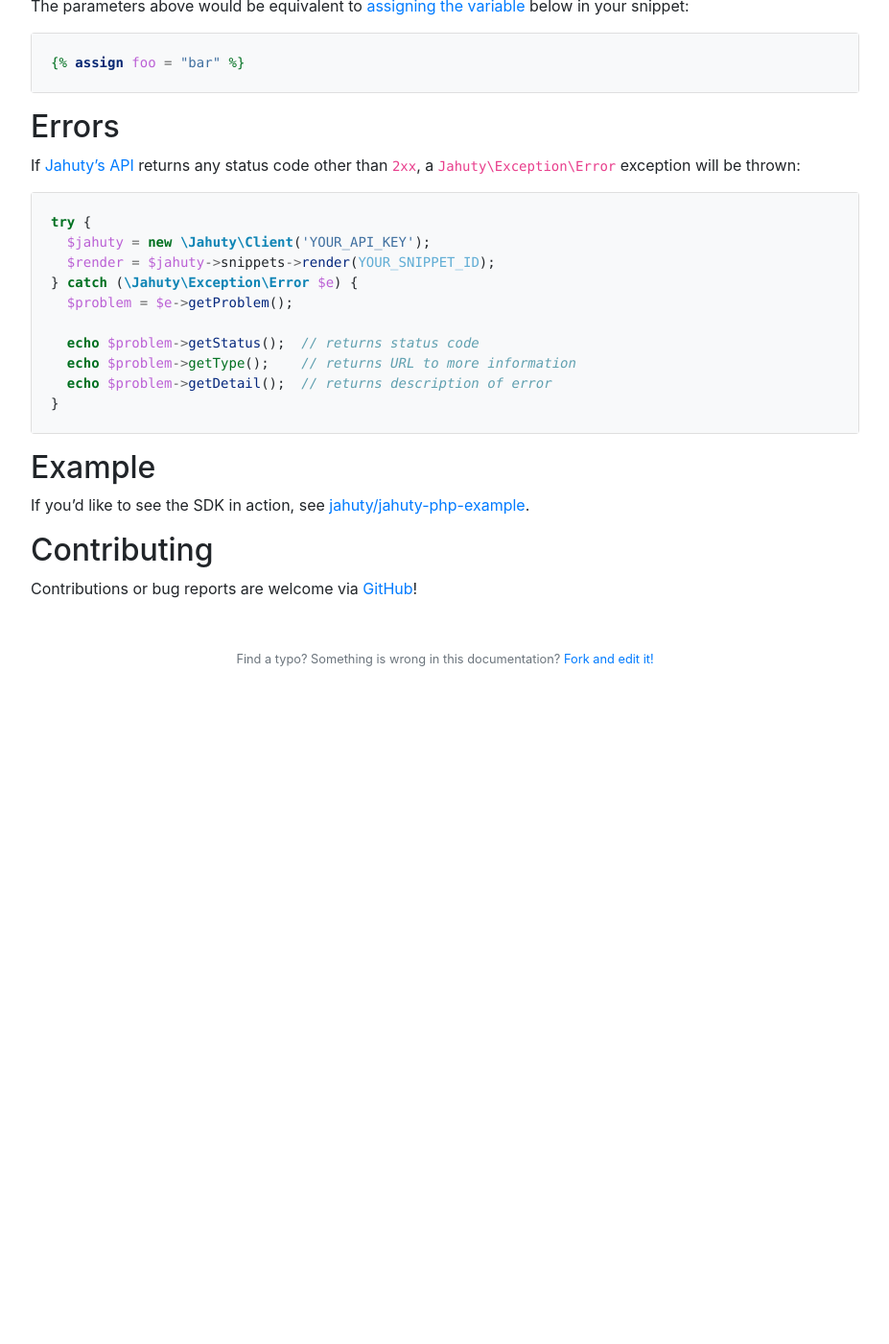
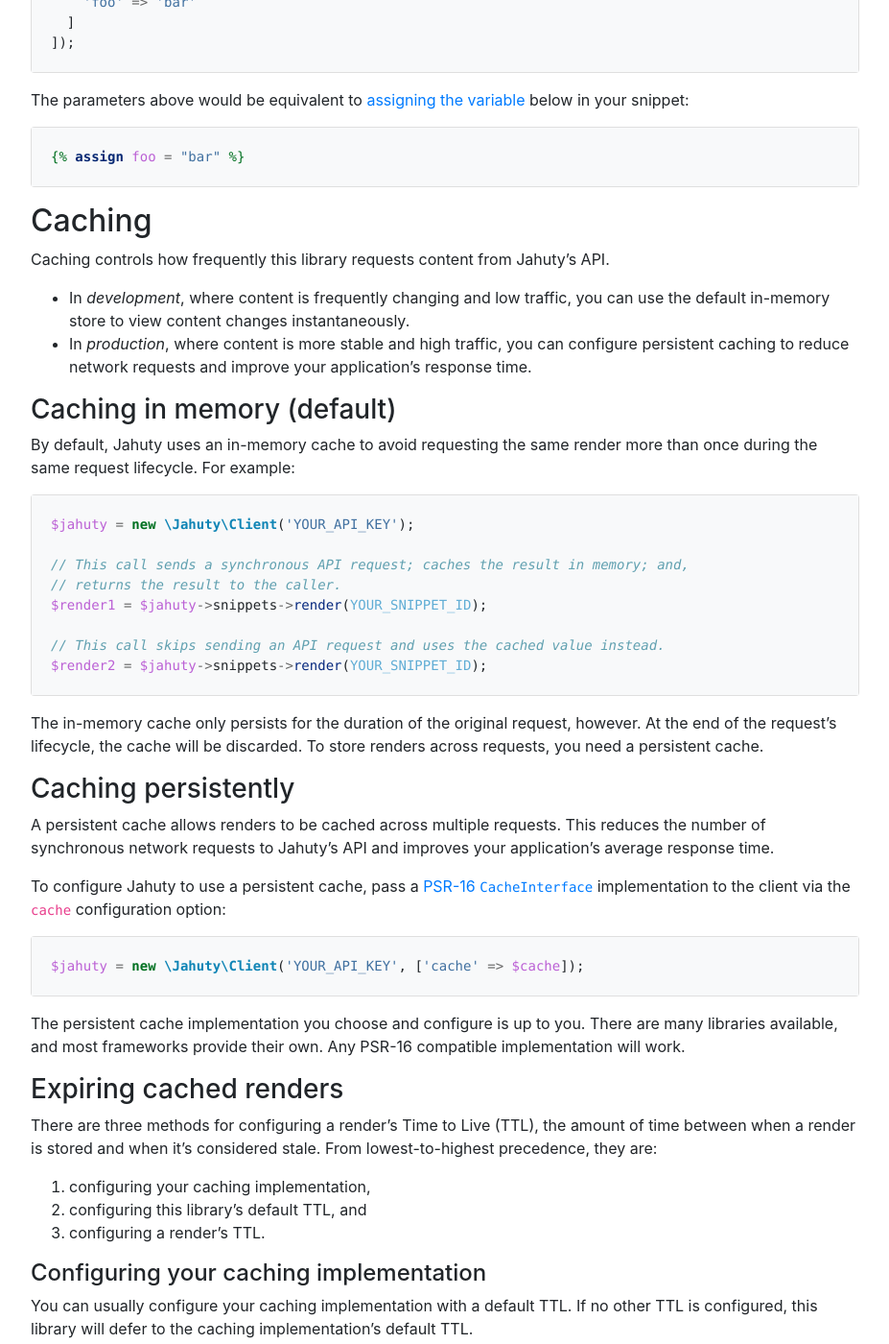
Before and after one commit to jahuty/documentation, a Jekyll site: the page built from sdks/php.md, in a window 1280 px wide and 1400 px high, scrolled down 1616 px. Shown: the whole window at 96% size, without its empty margins (336-1263 px from the left). Built offline with Jekyll 4.4.1, drawn with Linux system fonts in a browser that asks for light colours; nearby versions of some CDN libraries; before the commit the page ends 2377 px from its top, so only the background shows below that; some of the changed text lies outside the part shown.

Commit message:
Add caching section

```diff
--- a/sdks/php.md
+++ b/sdks/php.md
@@ -52,22 +52,27 @@ It should be installed via [Composer](https://getcomposer.org). To do so, add th
 
 ## Usage
 
-Instantiate the client with your [API key]({% link api.html %}#authentication), and use the `snippets->render()` method to output your snippet:
+Instantiate the client with your [API key]({% link api.html %}#authentication) and use the `snippets->render()` method to render your snippet:
 
 {% capture rendering %}
-
 $jahuty = new \Jahuty\Client('YOUR_API_KEY');
 
-// render your snippet...
+$render = $jahuty->snippets->render(YOUR_SNIPPET_ID);
+{% endcapture %}
+{% include code.html language="php" code=rendering header=false toggle=false select=false %}
+
+Then, output the render's content by casting it to a `string` or using its `getContent()` method:
+
+{% capture outputting %}
+$jahuty = new \Jahuty\Client('YOUR_API_KEY');
+
 $render = $jahuty->snippets->render(YOUR_SNIPPET_ID);
 
-// .. and, cast it to a string...
 (string)$render;
 
-// ...or, access its content
 $render->getContent();
 {% endcapture %}
-{% include code.html language="php" code=rendering header=false toggle=false select=false %}
+{% include code.html language="php" code=outputting header=false toggle=false select=false %}
 
 In an HTML view:
 
@@ -108,9 +113,101 @@ The parameters above would be equivalent to [assigning the variable]({% link liq
 {% endcapture %}
 {% include code.html language="liquid" code=render_with_vars %}
 
+## Caching
+
+Caching controls how frequently this library requests content from Jahuty's API.
+
+* In _development_, where content is frequently changing and low traffic, you can use the default in-memory store to view content changes instantaneously.
+* In _production_, where content is more stable and high traffic, you can configure persistent caching to reduce network requests and improve your application's response time.
+
+### Caching in memory (default)
+
+By default, Jahuty uses an in-memory cache to avoid requesting the same render more than once during the same request lifecycle. For example:
+
+{% capture caching_default %}
+$jahuty = new \Jahuty\Client('YOUR_API_KEY');
+
+// This call sends a synchronous API request; caches the result in memory; and,
+// returns the result to the caller.
+$render1 = $jahuty->snippets->render(YOUR_SNIPPET_ID);
+
+// This call skips sending an API request and uses the cached value instead.
+$render2 = $jahuty->snippets->render(YOUR_SNIPPET_ID);
+{% endcapture %}
+{% include code.html language="php" code=caching_default %}
+
+The in-memory cache only persists for the duration of the original request, however. At the end of the request's lifecycle, the cache will be discarded. To store renders across requests, you need a persistent cache.
+
+### Caching persistently
+
+A persistent cache allows renders to be cached across multiple requests. This reduces the number of synchronous network requests to Jahuty's API and improves your application's average response time.
+
+To configure Jahuty to use a persistent cache, pass a [PSR-16 `CacheInterface`](https://www.php-fig.org/psr/psr-16/) implementation to the client via the `cache` configuration option:
+
+{% capture caching_persistent %}
+$jahuty = new \Jahuty\Client('YOUR_API_KEY', ['cache' => $cache]);
+{% endcapture %}
+{% include code.html language="php" code=caching_persistent %}
+
+The persistent cache implementation you choose and configure is up to you. There are many libraries available, and most frameworks provide their own. Any PSR-16 compatible implementation will work.
+
+### Expiring cached renders
+
+There are three methods for configuring a render's Time to Live (TTL), the amount of time between when a render is stored and when it's considered stale. From lowest-to-highest precedence, they are:
+
+1. configuring your caching implementation,
+1. configuring this library's default TTL, and
+1. configuring a render's TTL.
+
+#### Configuring your caching implementation
+
+You can usually configure your caching implementation with a default TTL. If no other TTL is configured, this library will defer to the caching implementation's default TTL.
+
+#### Configuring this library's default TTL
+
+You can configure a default TTL for all of this library's renders by passing an integer number of seconds or a `DateInterval` instance via the client's `ttl` configuration option:
+
+{% capture ttl_for_library %}
+$jahuty = new \Jahuty\Client('YOUR_API_KEY', [
+  'cache' => $cache,
+  'ttl'   => 60  // <- caches all renders for sixty seconds
+]);
+{% endcapture %}
+{% include code.html language="php" code=ttl_for_library %}
+
+If this library's default TTL is set, it will take precedence over the default TTL of the caching implementation.
+
+#### Configuring a render's TTL
+
+You can configure one render's TTL by passing an integer number of seconds or a `DateInterval` instance via its `ttl` configuration option:
+
+{% capture ttl_for_render %}
+// default to the caching implementation's TTL for all renders
+$jahuty = new \Jahuty\Client('YOUR_API_KEY', ['cache' => $cache]);
+
+$render = $jahuty->snippets->render(1, [
+  'ttl' => 60  // <- except this render
+]);
+{% endcapture %}
+{% include code.html language="php" code=ttl_for_render %}
+
+### Disabling caching
+
+You can disable caching, even the default in-memory caching, by passing a `ttl` of zero (`0`) or a negative integer (e.g., `-1`) via any of the methods described above. For example:
+
+{% capture ttl_for_disable %}
+// disable all caching
+$jahuty1 = new \Jahuty\Client('YOUR_API_KEY', ['ttl' => 0]);
+
+// disable caching for one render
+$jahuty2 = new \Jahuty\Client('YOUR_API_KEY');
+$jahuty2->snippets->render(1, ['ttl' => 0]);
+{% endcapture %}
+{% include code.html language="php" code=ttl_for_disable %}
+
 ## Errors
 
-If [Jahuty's API]({% link api.html %}#errors) returns any status code other than `2xx`, a `Jahuty\Exception\Error` exception will be thrown:
+If Jahuty's API returns any [status code]({% link api.html %}#errors) other than `2xx`, a `Jahuty\Exception\Error` exception will be thrown:
 
 {% capture errors %}
 try {
```
